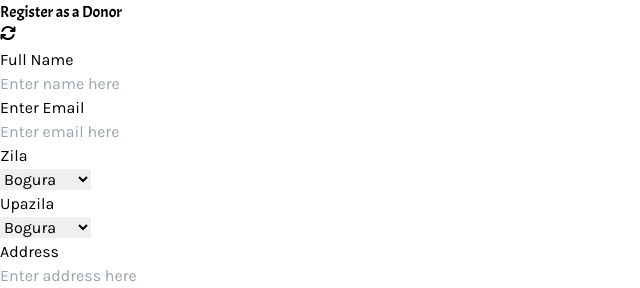
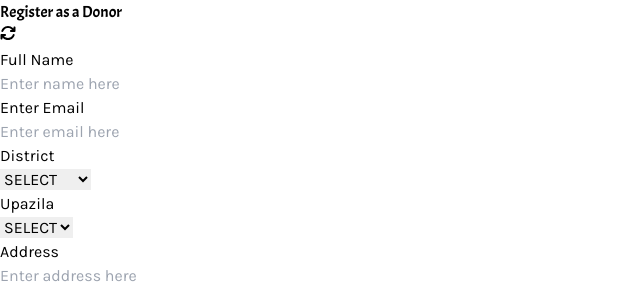
Before and after one commit to abuhosain/blood-bazar, a Next.js app: page /account/sign-up in a window 1280 px wide. Shown: the top 288 px of the page, without its empty margins (0-640 px from the left). Built offline with nearby package versions, Linux system fonts and the light colour scheme.

Commit message:
created dynamic district and thana selection on sign up form

```diff
--- a/src/components/common/Form.tsx
+++ b/src/components/common/Form.tsx
@@ -1,4 +1,32 @@
+import districts from "@/utils/districts";
+import React, { useEffect, useState } from "react";
+
 export default function Form() {
+  const [district, setDistrict] = useState("SELECT");
+  const [thanas, setThanas] = useState<string[] | undefined>([]);
+
+  //find selected district
+  const handle_district_select = (e: React.ChangeEvent<HTMLSelectElement>) => {
+    if (e.target.value == "SELECT") {
+      setDistrict("null");
+      return;
+    }
+    setDistrict(e.target.value);
+  };
+
+  //set thanas based on selected district
+  const handle_district_thanas = (selected_district: string) => {
+    const thanas = districts.find(
+      (dis) => dis.name == selected_district
+    )?.thanas;
+
+    setThanas(thanas);
+  };
+
+  useEffect(() => {
+    handle_district_thanas(district);
+  }, [district]);
+
   return (
     <div className="grid md:grid-cols-2 gap-6 md:gap-4">
       {/* name form */}
@@ -23,19 +51,27 @@ export default function Form() {
       {/* Zila and Upazila */}
       <div className="flex justify-between gap-4">
         <div className="w-full">
-          <h3 className="font-semibold uppercase">Zila</h3>
-          <select className="py-2 w-full rounded-lg mt-[10px] border-2">
-            <option>Bogura</option>
-            <option>Rangopur</option>
-            <option>Dhaka</option>
+          <h3 className="font-semibold uppercase">District</h3>
+          <select
+            onChange={handle_district_select}
+            defaultValue={"SELECT"}
+            className="py-2 w-full rounded-lg mt-[10px] border-2"
+          >
+            <option>SELECT</option>
+            {districts.map((dis) => (
+              <option key={dis.name} className="uppercase">
+                {dis.name}
+              </option>
+            ))}
           </select>
         </div>
         <div className="w-full">
           <h3 className="font-semibold uppercase">Upazila</h3>
           <select className="py-2 w-full rounded-lg mt-[10px] border-2">
-            <option>Bogura</option>
-            <option>Rangopur</option>
-            <option>Dhaka</option>
+            <option>SELECT</option>
+            {thanas?.map((thana) => (
+              <option key={thana}>{thana}</option>
+            ))}
           </select>
         </div>
       </div>
--- /dev/null
+++ b/src/utils/districts.tsx
@@ -0,0 +1,37 @@
+const districts = [
+  {
+    name: "BOGURA",
+    thanas: [
+      "BOGURA SADAR",
+      "SHIBGANJ",
+      "GABTALI",
+      "SHERPUR",
+      "SARIAKANDI",
+      "DHUNAT",
+      "SHAJAHANPUR",
+      "KAHALOO",
+      "NANDIGRAM",
+      "SONATALA",
+      "ADAMDIGHI",
+      "DUPCHANCHIA",
+    ],
+  },
+  {
+    name: "RAJSHAHI",
+    thanas: [
+      "RAJSHAHI SADAR",
+      "BOALIA",
+      "MOTIHAR",
+      "SHAH MAKHDOUM",
+      "PABA",
+      "GODAGARI",
+      "TANORE",
+      "DURGAPUR",
+      "PUTHIA",
+      "CHARGHAT",
+      "BAGMARA",
+    ],
+  },
+];
+
+export default districts;
```
